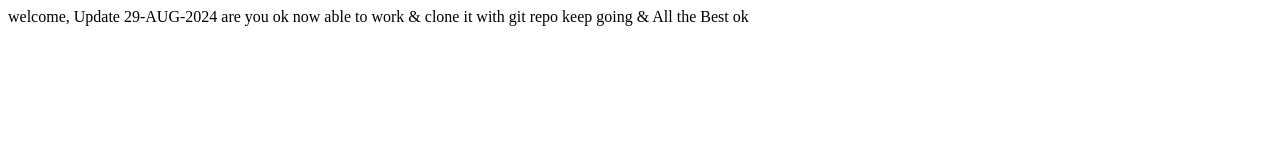
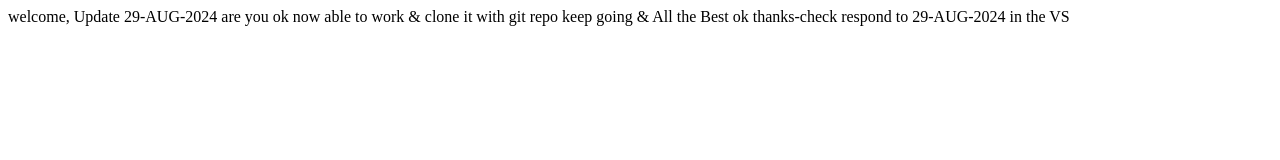
Before and after one commit to 5GaneshPawar/5GaneshHTMLFIles, a plain HTML site: page index.html in a window 1280 px wide. Drawn offline with Linux system fonts and the light colour scheme.

Commit message:
Update index.html
Check at vs

```diff
--- a/index.html
+++ b/index.html
@@ -9,5 +9,6 @@
 welcome, Update 29-AUG-2024 are you ok
 now able to work & clone it with git repo
 keep going & All the Best ok
+    thanks-check respond to 29-AUG-2024 in the VS
 </body>
 </html>
```
